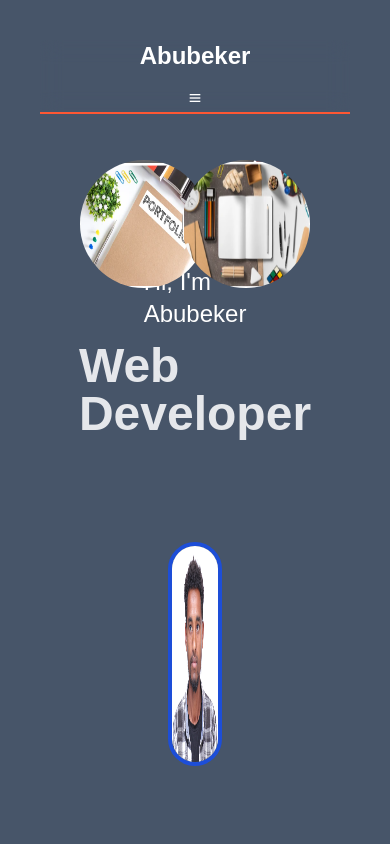
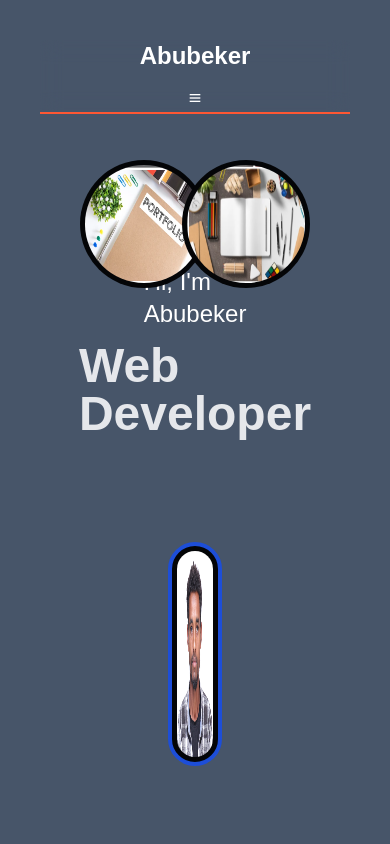
Before and after one commit to abubekertaha2/PORFOLIO, a React (Vite) app: page / in a window 390 px wide. Shown: the top 844 px of the page. Built offline with nearby package versions, Linux system fonts and the light colour scheme.

Commit message:
make image reponsive

```diff
--- a/src/Port.css
+++ b/src/Port.css
@@ -66,7 +66,10 @@ nav ul.flex {
 nav a {
     text-decoration: none;
 }
-
+img{
+    width:100%;
+    height: auto;
+}
 .social-links {
     /* position: absolute;  */
     margin:15px auto;
@@ -83,6 +86,12 @@ nav a {
 
 .social-links a:hover {
     color: #ff6347;
+}
+@media screen and (max-width:500px){
+    img{
+        padding:5px 5px;
+        background: #040507;
+    }
 }
 @media (max-width: 768px) {
     .social-links {
```
Also changed, not shown: src/Port.jsx (+0 -11 lines).
